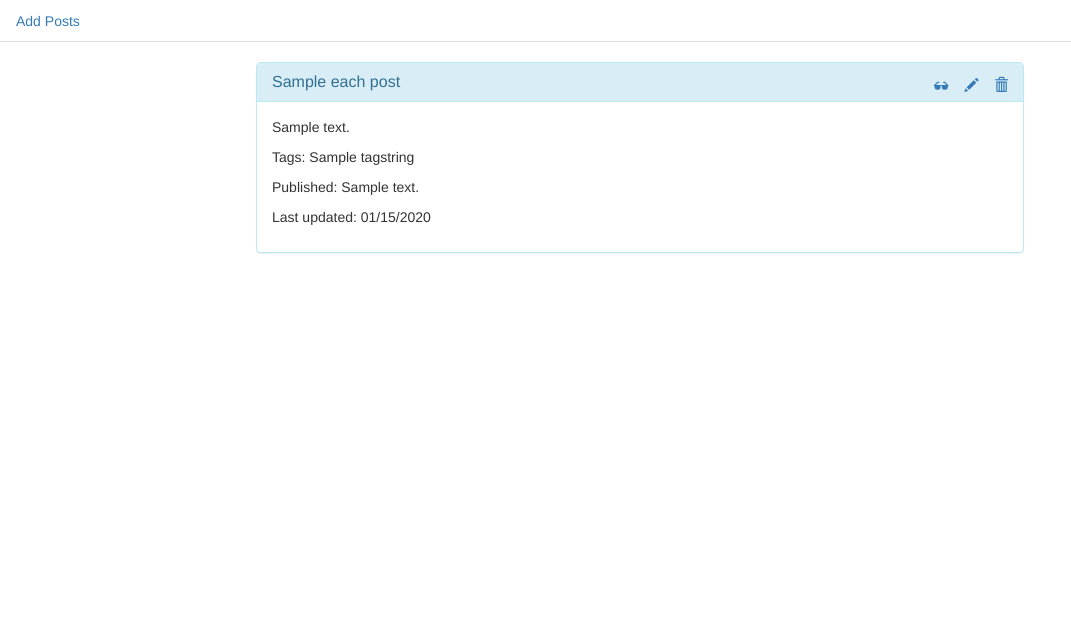
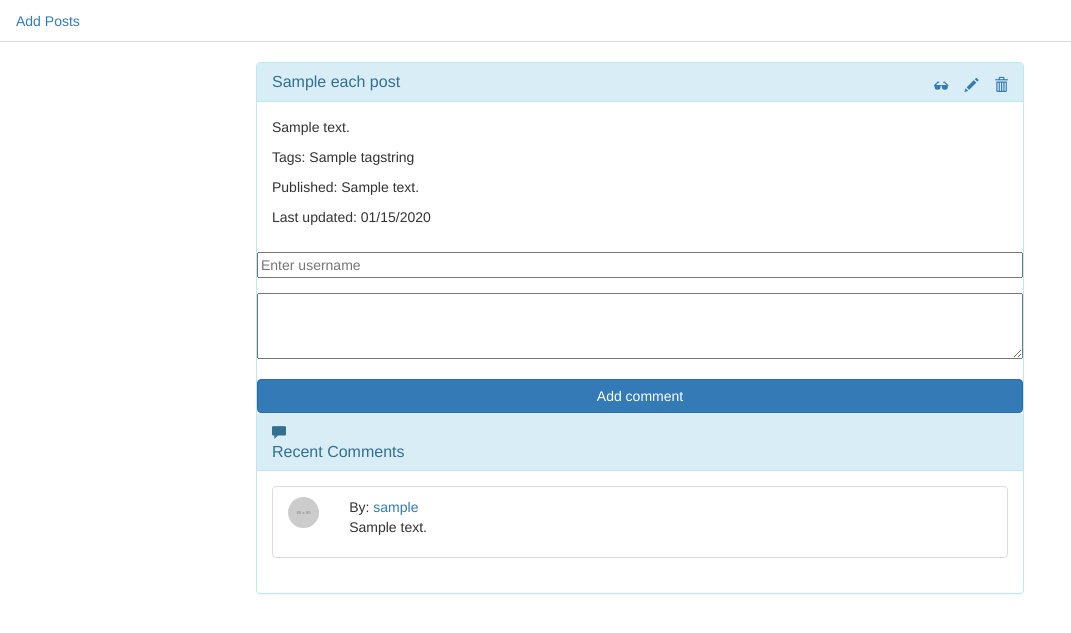
Before and after one commit to Mitalee/blog-blueprint-flask-sqlalchemy, a Python web app: template blogexample/templates/posts.html in a window 1280 px wide. Shown: the top 633 px of the page, without its empty margins (0-1071 px from the left). Run offline with Jinja, Linux system fonts and the light colour scheme; the template is opened without the code that fills it: most values are stand-ins (such as "Sample title", 1, 10 or a date in 2020); grey boxes labelled with a size stand in for pictures from a placeholder-image service; some libraries are stand-ins or nearby versions.

Commit message:
added comment section

```diff
--- a/blogexample/templates/posts.html
+++ b/blogexample/templates/posts.html
@@ -37,6 +37,12 @@
       #signout a{
         padding: 2px 0px 2px 20px;
       }
+      textarea {
+        width: 100%;
+      }
+      input {
+        width: 100%;
+      }
     </style>
   </head>
 <body>
@@ -68,6 +74,66 @@
       <p>Published: {{ each_post.visible }}</p>
       <p>Last updated: {{ each_post.updated_on.strftime('%m/%d/%Y') }}</p>
   </div>
+
+
+  <div class="comment-form">
+    <form method="POST">
+        <div class="form-group">
+            <input
+                type="text"
+                class="comment-form"
+                name="username"
+                v-model="username"
+                placeholder="Enter username">
+        </div>
+        <div class="form-group">
+            <textarea
+              class="comment-form"
+              name="comment"
+              v-model="comment"
+              rows="3"></textarea>
+        </div>
+        <input
+                type="hidden"
+                class="comment-form"
+                name="id"
+                value = {{ each_post.id }}>
+
+        <button type="submit" class="btn btn-primary btn-block">Add comment</button>
+    </form>
+  </div>
+
+
+
+  <div class="panel-heading">
+      <span class="glyphicon glyphicon-comment"></span>
+      <h3 class="panel-title">
+          Recent Comments</h3>
+  </div>
+  <div class="panel-body">
+      <ul class="list-group">
+        {% for each_comm in comment %}
+          {% if each_comm.user_id==each_post.id %}
+          <li class="list-group-item">
+              <div class="row">
+                  <div class="col-xs-2 col-md-1">
+                      <img src="http://placehold.it/80" class="img-circle img-responsive" alt="" /></div>
+                  <div class="col-xs-10 col-md-11">
+                          <div class="mic-info">
+                              By: <a href="#">{{ each_comm.username }}</a>
+                          </div>
+                      <div class="comment-text">
+                        <p>{{ each_comm.comment }}</p>
+                      </div>
+                    </div>
+                  </div>
+          </li>
+          {% endif %}
+        {% endfor %}
+      </ul>
+  </div>
+
+
 </div>
 {% endfor %}
 </div>
```
Also changed, not shown: blogexample/blueprints/blog/models.py (+28 -0 lines), blogexample/blueprints/blog/views.py (+25 -2 lines).
